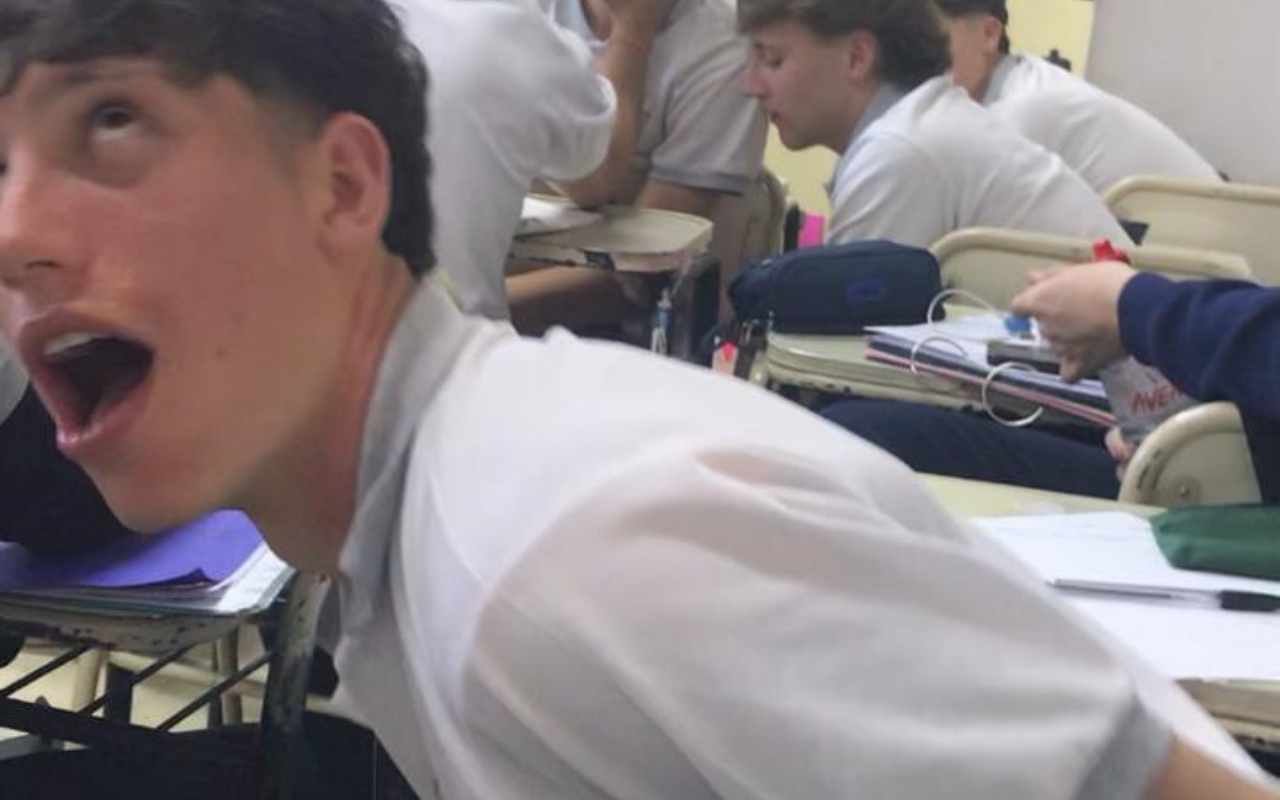
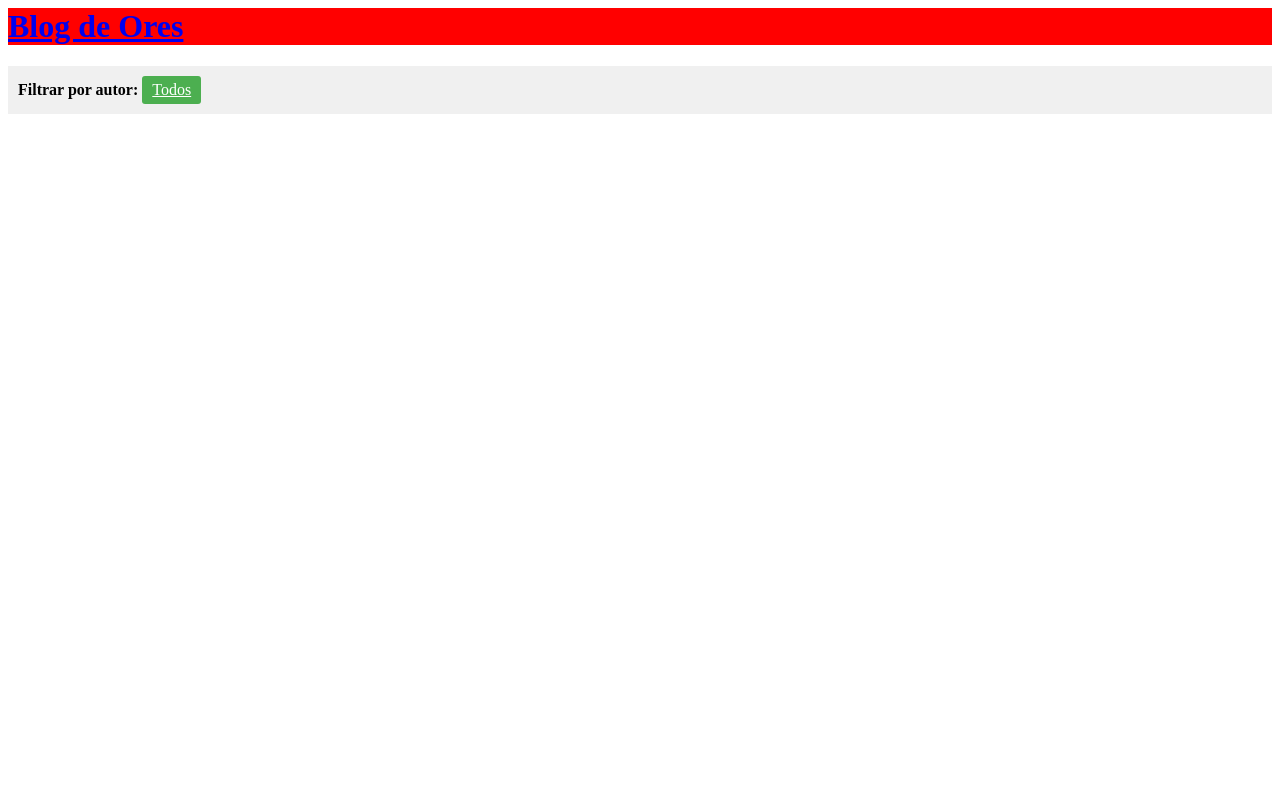
Before and after one commit to ores999/proyDjango, a Django app: page / in a window 1280 px wide. Run offline with Django 3.2, Linux system fonts and the light colour scheme; data that the repository does not hold is empty.

Commit message:
Actualización después de cambio de usuario a ores999

```diff
--- a/blog/templates/blog/lista_publicaciones.html
+++ b/blog/templates/blog/lista_publicaciones.html
@@ -1,21 +1,62 @@
 {% load static %}
 <html>
 <head>
-    <title>Blog de ores</title>
+    <title>Blog de Ores</title>
     <style>
-        body {
-            margin: 0;
-            padding: 0;
+        .filtro-usuarios {
+            margin: 15px 0;
+            padding: 10px;
+            background: #f0f0f0;
         }
-        img {
-            width: 100vw;
-            height: 100vh;
-            object-fit: cover;
-            display: block;
+        .usuario-filtro {
+            display: inline-block;
+            margin-right: 10px;
+            padding: 5px 10px;
+            background: #e0e0e0;
+            border-radius: 3px;
+        }
+        .usuario-filtro.activo {
+            background: #4CAF50;
+            color: white;
+        }
+        .limpiar-filtro {
+            display: inline-block;
+            margin-left: 10px;
+            color: #666;
         }
     </style>
 </head>
 <body>
-    <img src="{% static 'blog/fotoPaco.jpeg' %}" alt="Foto de perfume">
+    <div style="background: red;">
+        <h1><a href="/">Blog de Ores</a></h1>
+    </div>
+    <!-- Filtro por usuario usando enlaces -->
+    <div class="filtro-usuarios">
+    <strong>Filtrar por autor:</strong>
+
+    <!-- Opción "Todos" -->
+    <a href="?" class="usuario-filtro {% if not usuario_activo %}activo{% endif %}">
+        Todos
+    </a>
+
+    <!-- Opciones por usuario -->
+    {% for usuario in usuarios %}
+        <a href="?usuario={{ usuario.id }}"
+           class="usuario-filtro {% if usuario_activo == usuario.id %}activo{% endif %}">
+            {{ usuario.username }}
+        </a>
+    {% endfor %}
+   </div>
+
+   <!-- Lista de publicaciones -->
+
+   <div>
+    {% for publicacion in publicaciones %}
+    <p>Publicado: {{ publicacion.fecha_publicacion }} por autor/a: {{ publicacion.autor.username }} </p>
+    <h2> <a href=""> {{publicacion.titulo}} </a> </h2>
+    <p> {{ publicacion.texto|linebreaksbr }} </p>
+    <hr>
+    {% endfor %}
+   </div>
 </body>
 </html>
--- a/blog/views.py
+++ b/blog/views.py
@@ -1,5 +1,7 @@
 from django.shortcuts import render
 from .models import Publicacion
+from django.utils import timezone
+from django.contrib.auth.models import User
 
 def lista_publicaciones(request):
     publicaciones = Publicacion.objects.all().order_by('-fecha_creacion')
```
Also changed, not shown: blog/static/blog/fotoPaco.jpeg (deleted), blog/static/blog/fotoperfume.jpeg (deleted).
